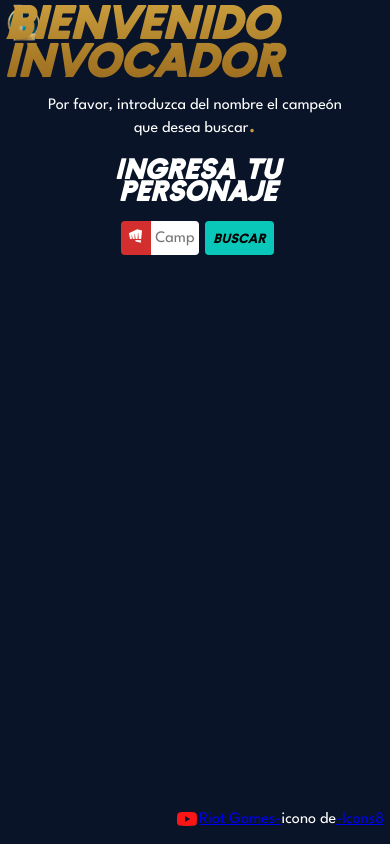
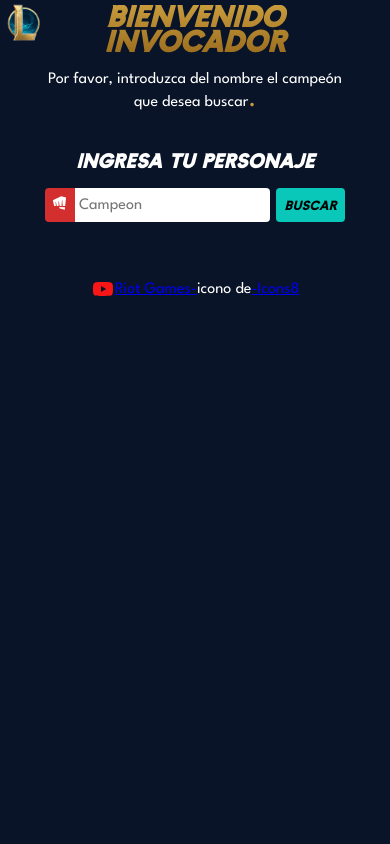
Before and after one commit to Ricardo031/lol-api, a website with bundled scripts: page src/index.html in a window 390 px wide. Built offline with nearby package versions, Linux system fonts and the light colour scheme.

Commit message:
Responsive
Se mejoro el tamaño y ahora sirve en todas las pantallas

```diff
--- a/src/js/url.js
+++ b/src/js/url.js
@@ -1 +1 @@
-export const api_lol = 'https://ddragon.leagueoflegends.com/cdn/14.20.1/data/es_ES/champion.json';
+export const api_lol = 'https://ddragon.leagueoflegends.com/cdn/14.22.1/data/es_ES/champion.json';
--- a/src/style.css
+++ b/src/style.css
@@ -78,7 +78,7 @@ body {
     display: flex;
     flex-direction: row;
     gap: 30px;
-    padding: 0px 10px;
+    padding: 0px;
     margin-top: 20px;
     align-items: flex-start;
 }
@@ -141,7 +141,7 @@ body {
 .buscador {
     display: flex;
     justify-content: center;
-    width: 50%;
+    width: 400px;
 }
 
 .input-text {
@@ -219,11 +219,6 @@ body {
 }
 
 
-
-
-
-
-
 /*todo: footer */
 .footer-main {
     display: flex;
@@ -238,3 +233,74 @@ body {
 .footer__icon {
     color: #fa1616;
 }
+
+@media (max-width: 768px) {
+
+    .descripcion {
+        margin: 0 auto;
+        width: 90%;
+    }
+
+    .title {
+        font-size: 38px;
+        text-align: center;
+    }
+
+    .main-container {
+        gap: 20px;
+        flex-direction: column-reverse;
+    }
+
+    .estadisticas {
+        width: 58%;
+    }
+
+    .tabla__title {
+        font-size: 20px;
+    }
+
+    .buscador {
+        width: 400px;
+    }
+
+    .visualizacion {
+        width: auto;
+        padding: 0 24px;
+        height: auto;
+    }
+
+    #campeon_img {
+        height: 60%;
+    }
+
+    .campeon__title {
+        text-align: center;
+        font-size: 28px;
+    }
+
+    .footer-main {
+        position: initial;
+    }
+}
+
+@media (max-width: 425px) {
+
+    .estadisticas {
+        width: 70%;
+    }
+
+    .buscador {
+        width: 300px;
+    }
+    .title {
+        font-size: 30px;
+    }
+
+    .visualizacion {
+        padding: 0 10px;
+    }
+}
+
+@media (max-width: 768px) {
+
+}
```
